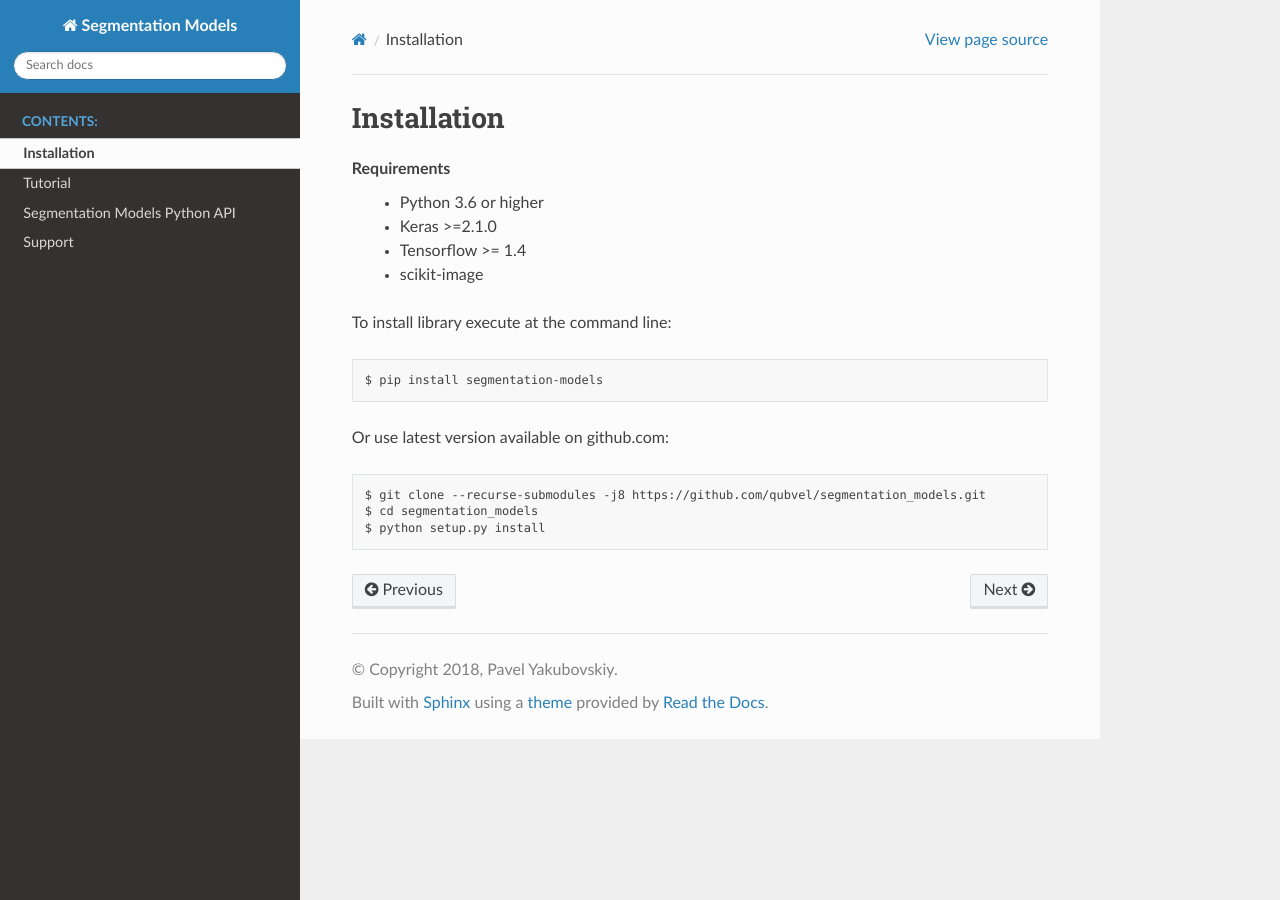
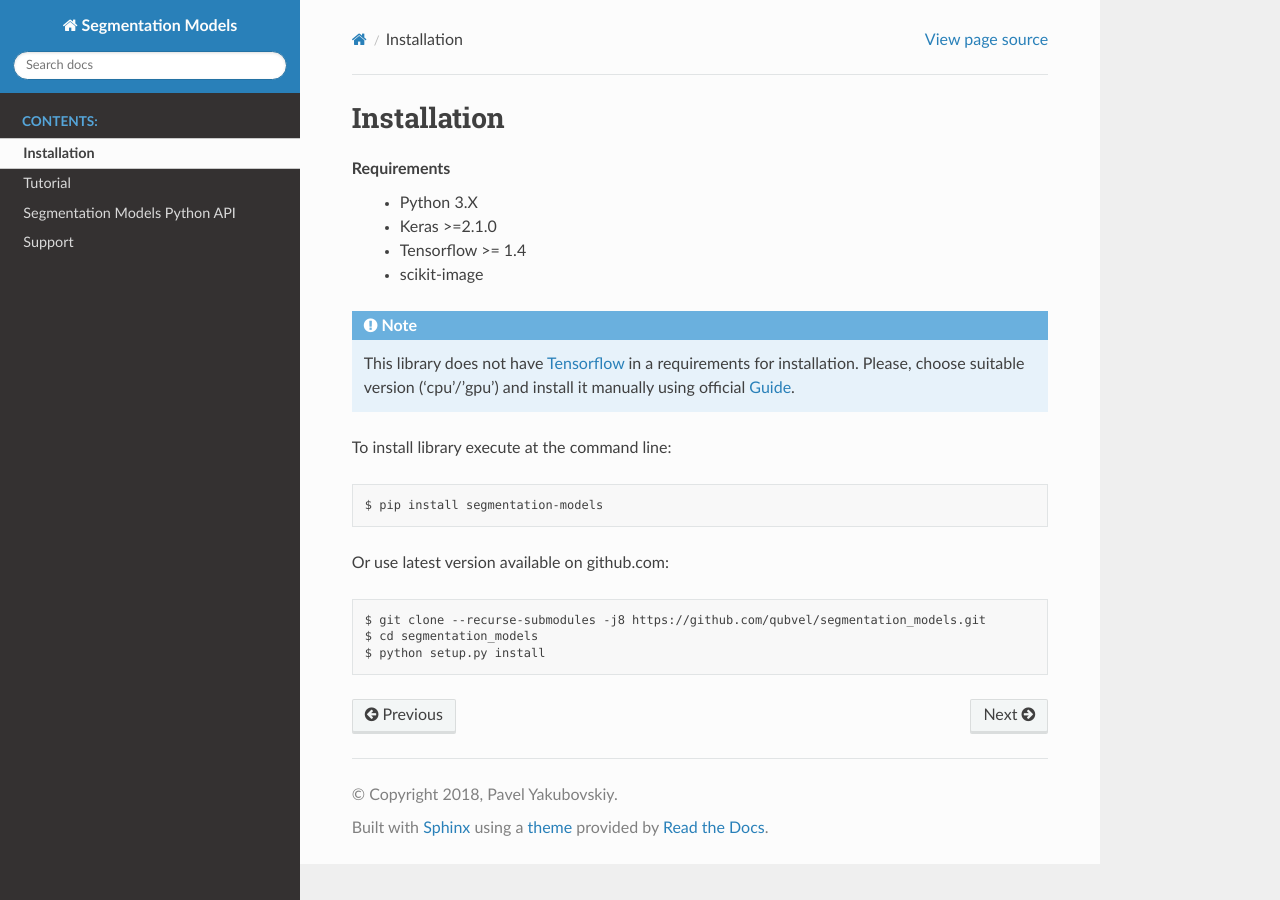
Before and after one commit to qubvel/segmentation_models, a Sphinx documentation site: the page built from docs/install.rst, in a window 1280 px wide. Built offline with Sphinx 7.4.7 and the Read the Docs theme 2.0.0, drawn with Linux system fonts in a browser that asks for light colours.

Commit message:
python req updated

```diff
--- a/docs/install.rst
+++ b/docs/install.rst
@@ -2,10 +2,22 @@ Installation
 ============
 
 **Requirements**
- - Python 3.6 or higher
+ - Python 3.X
  - Keras >=2.1.0
  - Tensorflow >= 1.4
  - scikit-image
+
+.. note::
+
+    This library does not have Tensorflow_ in a requirements
+    for installation. Please, choose suitable version ('cpu'/'gpu')
+    and install it manually using official Guide_.
+
+.. _Guide:
+    https://www.tensorflow.org/install/
+
+.. _Tensorflow:
+    https://www.tensorflow.org/
 
 To install library execute at the command line::
 
```
